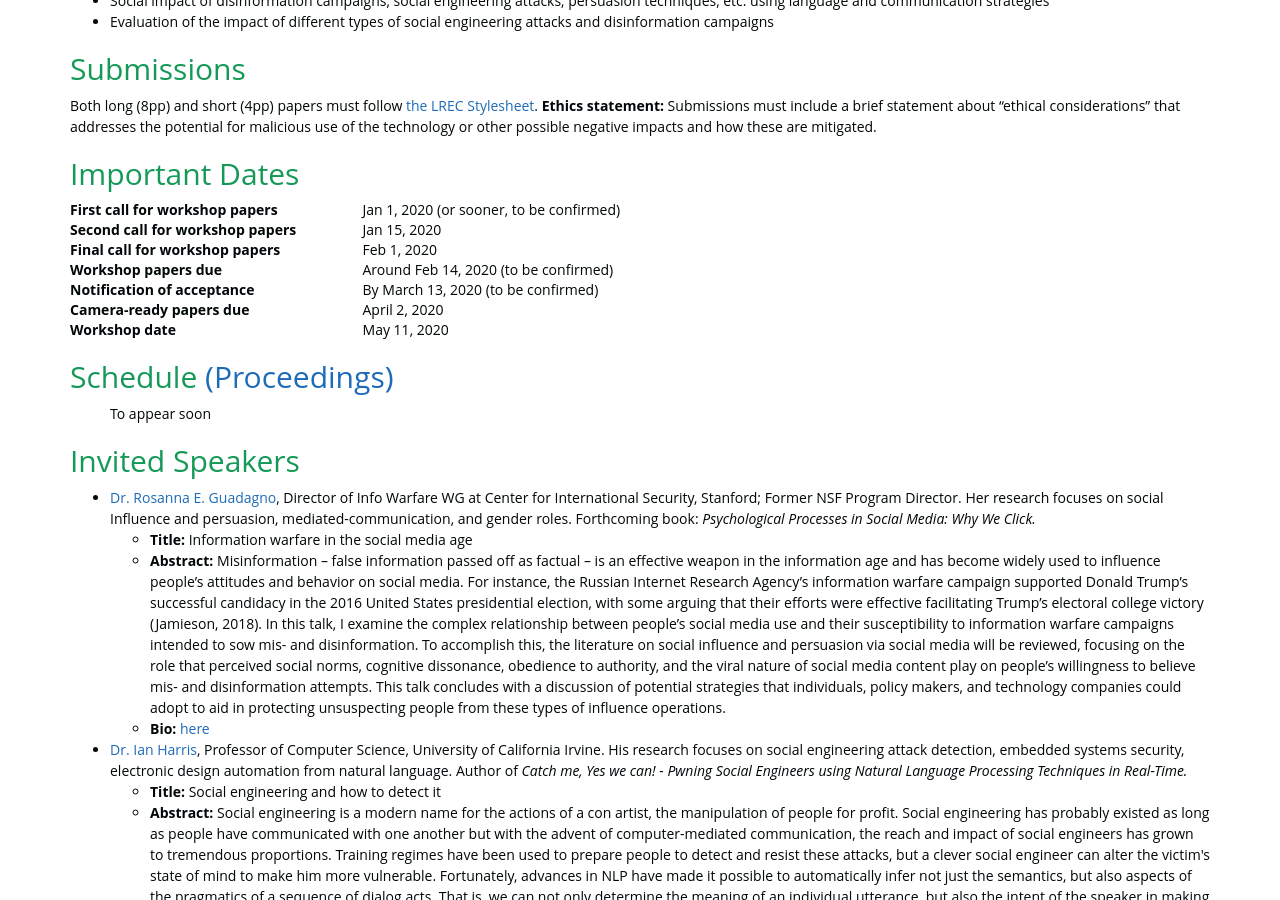
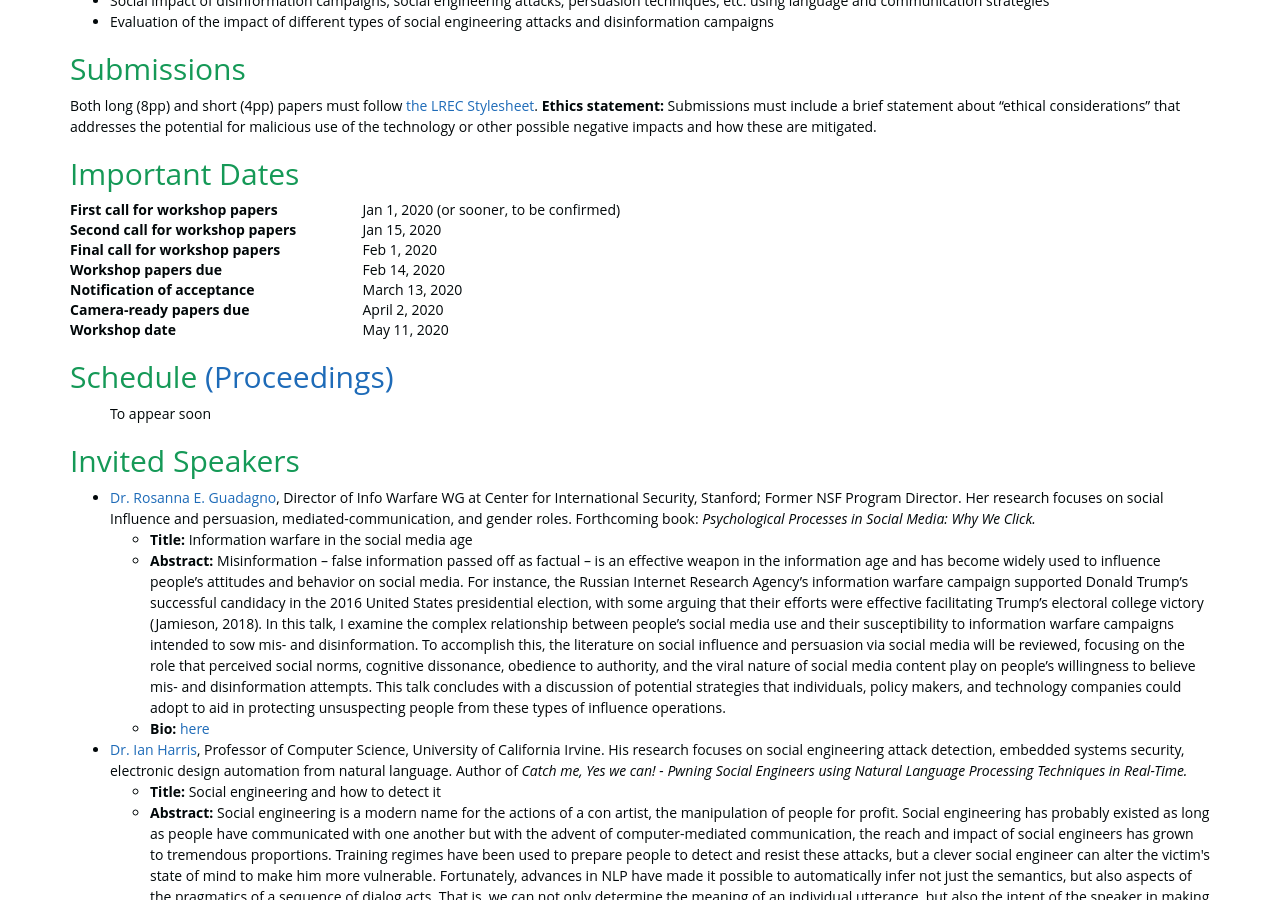
Before and after one commit to social-threats/social-threats.github.io, a Jekyll site: the page built from index.html, in a window 1280 px wide and 900 px high, scrolled down 1262 px. Built offline with Jekyll 4.4.1, drawn with Linux system fonts in a browser that asks for light colours; nearby versions of some CDN libraries.

Commit message:
confirmed dates

```diff
--- a/_includes/_STOC_2020/important_dates.html
+++ b/_includes/_STOC_2020/important_dates.html
@@ -10,9 +10,9 @@
     <dt class="col-sm-3">Final call for workshop papers</dt>
     <dd class="col-sm-9">Feb 1, 2020</dd>
     <dt class="col-sm-3">Workshop papers due</dt>
-    <dd class="col-sm-9">Around Feb 14, 2020 (to be confirmed)</dd>
+    <dd class="col-sm-9">Feb 14, 2020</dd>
     <dt class="col-sm-3">Notification of acceptance</dt>
-    <dd class="col-sm-9">By March 13, 2020 (to be confirmed)</dd>
+    <dd class="col-sm-9">March 13, 2020</dd>
     <dt class="col-sm-3">Camera-ready papers due</dt>
     <dd class="col-sm-9">April 2, 2020</dd>
     <dt class="col-sm-3">Workshop date</dt>
```
